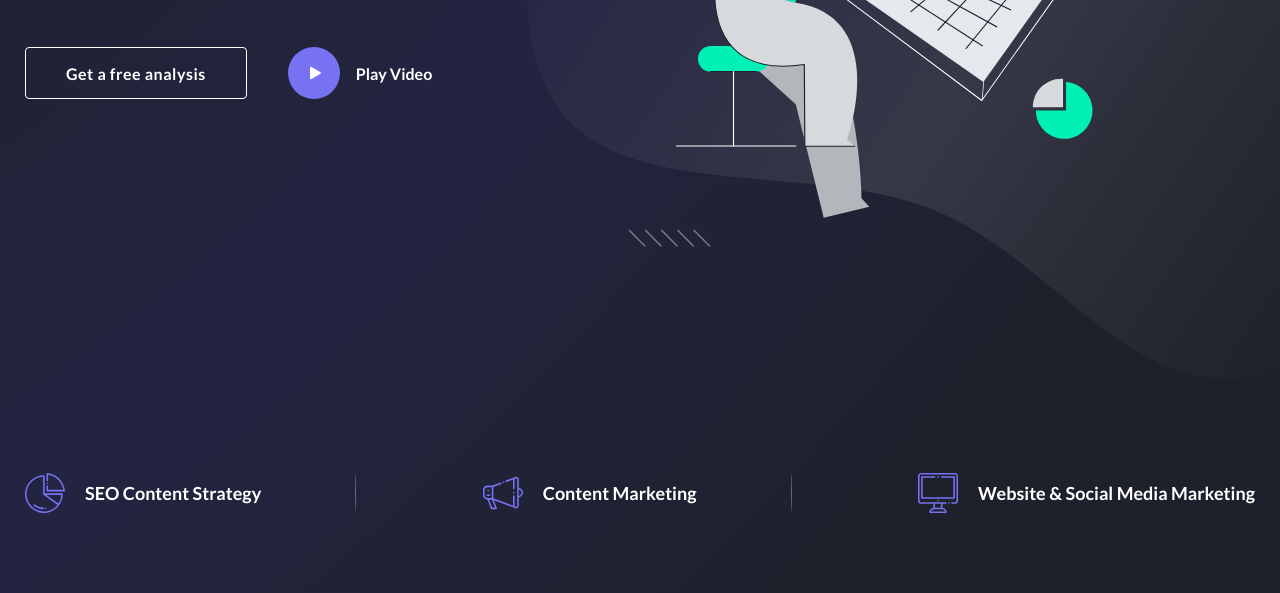
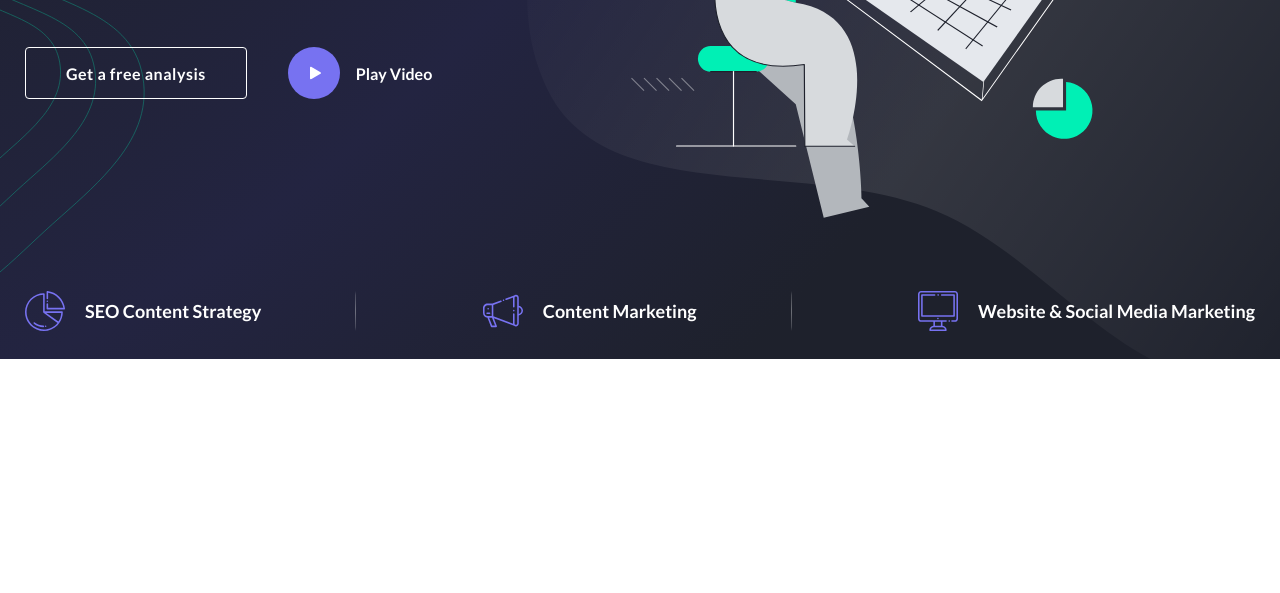
Before and after one commit to frontenderboy/Createx-SEO, a plain HTML site: page index.html in a window 1280 px wide. Shown: the part 441-1034 px from the top of the page. After the commit the page ends 852 px from the top, so only its background shows below. Drawn offline with Linux system fonts and the light colour scheme.

Commit message:
fix: change px

```diff
--- a/styles/components/_header.scss
+++ b/styles/components/_header.scss
@@ -1,7 +1,7 @@
 .header {
     // position: relative;
     width: 100%;
-    height: 100%;
+    height: 100vh;
     // background: radial-gradient(175.37% 96.44% at 10% 13.52%, #1E212C 0%, #232441 56.38%, #1E212C 100%);
     background: url('../../images/home-page/background.svg');
     background-size: cover;
@@ -107,7 +107,7 @@
     display: flex;
     margin-top: 60px;
     gap: 41px;
-    margin-bottom: 372px;
+    margin-bottom: 190px;
 }
 
 .redirect-btn {
```
Also changed, not shown: styles/main.css, 1 other file.
